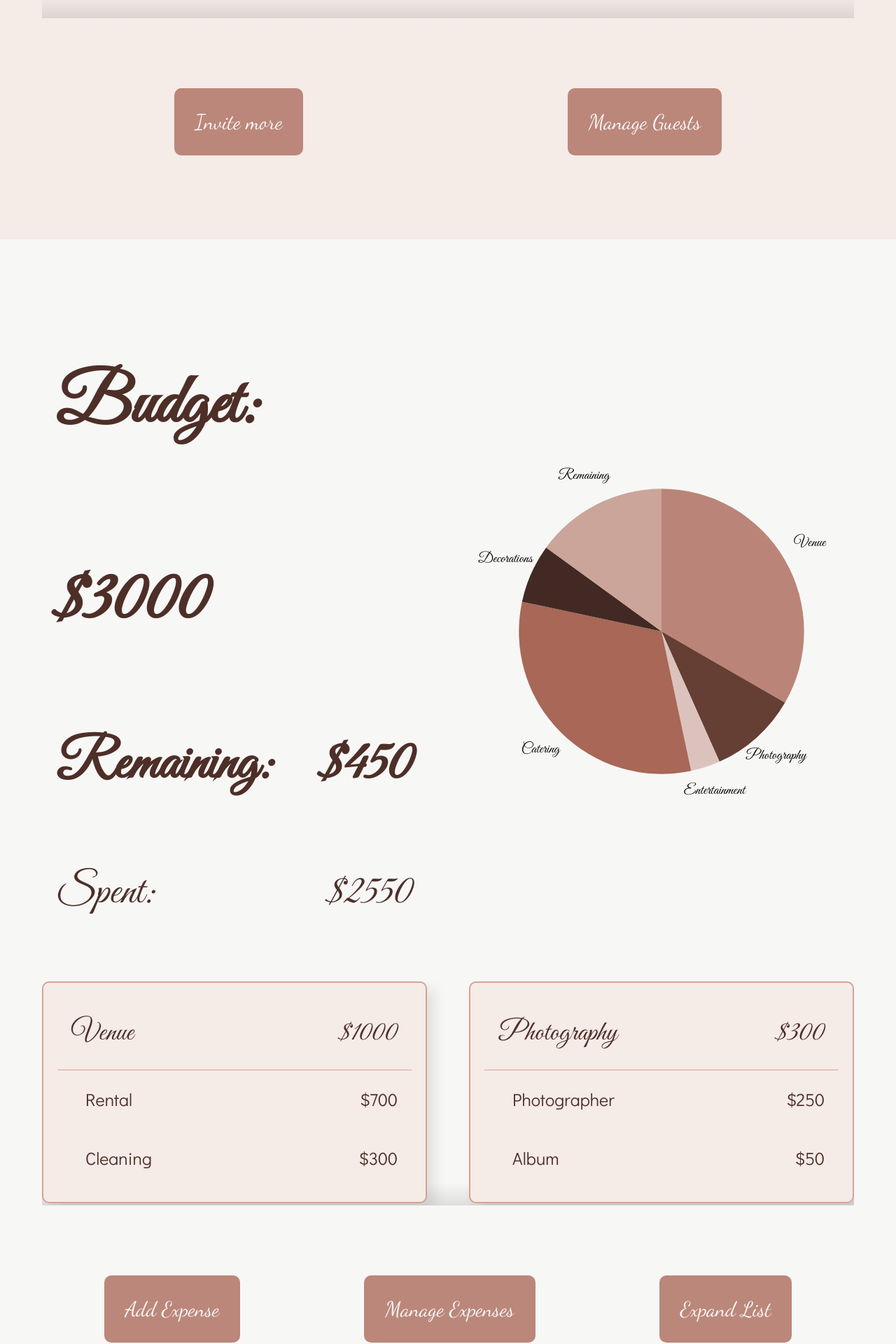
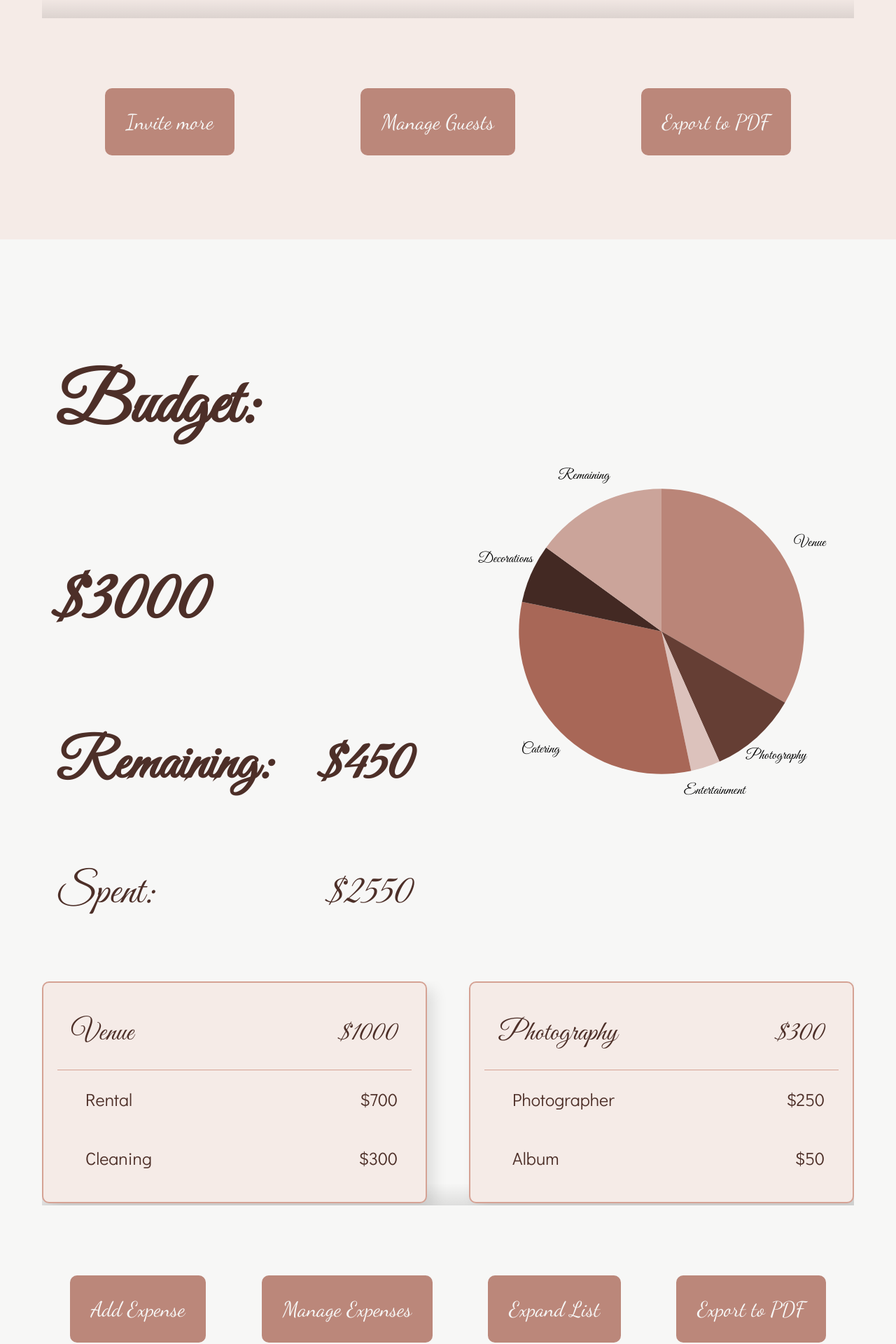
Before and after one commit to kryptokopytko/TakenToEverAfter, a React (Vite) app in the folder client/: page / in a window 1280 px wide. Shown: the part 2080-4000 px from the top of the page at 70% size. Built offline with nearby package versions, Linux system fonts and the light colour scheme.

Commit message:
#0126 Add Export to pdf option

```diff
--- a/client/package.json
+++ b/client/package.json
@@ -11,6 +11,8 @@
   },
   "dependencies": {
     "@types/styled-components": "^5.1.34",
+    "html2canvas": "^1.4.1",
+    "jspdf": "^2.5.2",
     "polished": "^4.3.1",
     "react": "^18.3.1",
     "react-calendar": "^5.0.0",
--- a/client/src/App.tsx
+++ b/client/src/App.tsx
@@ -11,7 +11,7 @@ import TableChart from "./components/sections/TableChart";
 import ThemeConstructor from "./components/sections/ThemeConstructor/ThemeConstructor";
 import Choices from "./components/sections/Choices";
 import { createGlobalStyle } from 'styled-components';
-import Printables from "./components/sections/Printables";
+import Printables from "./components/sections/Printables/Printables";
 
 const AppContainer = styled.div`
   background-color: ${({ theme }) => theme.primary};
--- a/client/src/components/List.tsx
+++ b/client/src/components/List.tsx
@@ -17,8 +17,6 @@ interface ListProps {
 const List: React.FC<ListProps> = ({ list, isExpanded }) => {
 
   return (
-    <div>
-
     <GridContainer isExpanded={isExpanded}>
       {list.map((guest, index) => (
         <GuestItem key={index}>
@@ -27,7 +25,6 @@ const List: React.FC<ListProps> = ({ list, isExpanded }) => {
         </GuestItem>
       ))}
     </GridContainer>
-    </div>
   );
 };
 
--- a/client/src/components/layout/Navbar/Navbar.tsx
+++ b/client/src/components/layout/Navbar/Navbar.tsx
@@ -1,7 +1,7 @@
 import React, { useState } from "react";
 import { useTheme } from "../../../providers/ThemeContext";
 import logo from '/icons/logo.svg';
-import { Body, Heading, Label } from "../../../styles/typography";
+import { Heading, Label } from "../../../styles/typography";
 import { LogoContainer, ButtonsContainer, ThemeSelectorContainer, SelectorButton, ContentContainer, RadioButton, DropdownMenu, BurgerMenu, MobileMenu, NavbarContainer, NamesContainer } from "./NavbarStyles";
 
 interface NavbarProps {
--- a/client/src/components/sections/Budget.tsx
+++ b/client/src/components/sections/Budget.tsx
@@ -4,6 +4,7 @@ import Button, { ButtonContainer } from "../Button";
 import PieChart from "../PieChart";
 import { Card, GridContainer, SpaceBetweenContainer } from "../../styles/section";
 import { useState } from "react";
+import { exportToPDF } from "./Printables/exportToPdf";
 
 const HeaderContainer = styled.div`
   display: grid;
@@ -78,8 +79,7 @@ const Budget = () => {
     };
 
     return (
-        <>
-            <div>
+        <div id='budget'>
             <HeaderContainer>
                 <div>
                     <SpaceBetweenContainer>
@@ -121,9 +121,10 @@ const Budget = () => {
                 <Button onClick={toggleList}>
                     {isExpanded ? 'Collapse List' : 'Expand List'}
                 </Button>
+                <Button onClick={() => exportToPDF("budget")}>Export to PDF</Button>
+
             </ButtonContainer>
         </div>
-        </>
     );
 };
 
--- a/client/src/components/sections/GuestList.tsx
+++ b/client/src/components/sections/GuestList.tsx
@@ -4,6 +4,7 @@ import List from "../List";
 import Button, { ButtonContainer } from "../Button";
 import { useState } from "react";
 import { SpaceBetweenContainer } from "../../styles/section";
+import { exportToPDF } from "./Printables/exportToPdf";
 
 const SummaryContainer = styled.div`
   display: flex;
@@ -54,7 +55,7 @@ const GuestList = () => {
   };
 
   return (
-    <div>
+    <div id='guest-list'>
       <SpaceBetweenContainer>
         <Heading level={1}>Guest List:</Heading>
         <Button onClick={toggleList}>
@@ -69,10 +70,11 @@ const GuestList = () => {
         ))}
       </SummaryContainer>
       <List list={guests} isExpanded={isExpanded} />
-
       <ButtonContainer>
         <Button>Invite more</Button>
         <Button>Manage Guests</Button>
+        <Button onClick={() => exportToPDF("guest-list")}>Export to PDF</Button>
+
       </ButtonContainer>
     </div>
   );
--- a/client/src/components/sections/Printables.tsx
+++ b/client/src/components/sections/Printables/Printables.tsx
@@ -1,7 +1,8 @@
 import styled from "styled-components";
-import { Heading } from "../../styles/typography";
+import { Heading } from "../../../styles/typography";
 import tables from '/pictures/tables.png';
-import Button, { ButtonContainer } from "../Button";
+import Button, { ButtonContainer } from "../../Button";
+import { exportToPDF } from "./exportToPdf";
 
 const Container = styled.div`
     padding: 2rem 0;
@@ -44,6 +45,10 @@ const Printables = () => {
       </PhotoContainer>
       <ButtonContainer>
         <Button>Manage Prints</Button>
+        <Button onClick={() => exportToPDF("budget")}>Download PDF of Budget</Button>
+        <Button onClick={() => exportToPDF("todo-list")}>Download PDF of To Do List</Button>
+        <Button onClick={() => exportToPDF("guest-list")}>Download PDF of Guest List</Button>
+
       </ButtonContainer>
     </Container>
   );
--- /dev/null
+++ b/client/src/components/sections/Printables/exportToPdf.ts
@@ -0,0 +1,31 @@
+import jsPDF from "jspdf";
+import html2canvas from "html2canvas";
+
+export const exportToPDF = (id: string) => {
+  const input = document.getElementById(id);
+  if (input) {
+    html2canvas(input).then((canvas) => {
+      const imgData = canvas.toDataURL("image/png");
+      const pdf = new jsPDF();
+      const imgWidth = 210;
+      const pageHeight = pdf.internal.pageSize.height;
+      const imgHeight = (canvas.height * imgWidth) / canvas.width;
+      let heightLeft = imgHeight;
+
+      let position = 0;
+
+
+      pdf.addImage(imgData, "PNG", 0, position, imgWidth, imgHeight);
+      heightLeft -= pageHeight;
+
+      while (heightLeft >= 0) {
+        position = heightLeft - imgHeight;
+        pdf.addPage();
+        pdf.addImage(imgData, "PNG", 0, position, imgWidth, imgHeight);
+        heightLeft -= pageHeight;
+      }
+
+      pdf.save(id + ".pdf");
+    });
+  }
+};
--- a/client/src/components/sections/ToDo/ToDo.tsx
+++ b/client/src/components/sections/ToDo/ToDo.tsx
@@ -4,6 +4,7 @@ import Button, { ButtonContainer } from "../../Button";
 import { Card, GridContainer, SpaceBetweenContainer } from "../../../styles/section";
 import { SubTaskList, CustomCheckboxLabel, CustomCheckboxWrapper, StyledCheckbox, HiddenCheckbox } from "./ToDoStyles";
 import { StyledCalendar } from "./Calendar";
+import { exportToPDF } from "../Printables/exportToPdf";
 
 const initialTasks = [
   {
@@ -48,28 +49,6 @@ const ToDo = () => {
     (completed, task) => completed + task.subTasks.filter((subTask) => subTask.completed).length,
     0
   );
-
-  const handleTaskChange = (categoryIndex: number, subTaskIndex: number) => {
-    const updatedTasks = tasks.map((task, index) => {
-      if (index === categoryIndex) {
-        const updatedSubTasks = task.subTasks.map((subTask, subIndex) => {
-          if (subIndex === subTaskIndex) {
-            return { ...subTask, completed: !subTask.completed };
-          }
-          return subTask;
-        });
-        return { ...task, subTasks: updatedSubTasks };
-      }
-      return task;
-    });
-
-    setTasks(updatedTasks);
-  };
-
-  const toggleList = () => {
-    setIsExpanded((prev) => !prev);
-  };
-
   const getTasksForDate = (date: Date) => {
     return tasks
       .flatMap((task) => task.subTasks)
@@ -102,8 +81,30 @@ const ToDo = () => {
     return null;
   };
 
+  const handleTaskChange = (categoryIndex: number, subTaskIndex: number) => {
+    const updatedTasks = tasks.map((task, index) => {
+      if (index === categoryIndex) {
+        const updatedSubTasks = task.subTasks.map((subTask, subIndex) => {
+          if (subIndex === subTaskIndex) {
+            return { ...subTask, completed: !subTask.completed };
+          }
+          return subTask;
+        });
+        return { ...task, subTasks: updatedSubTasks };
+      }
+      return task;
+    });
+
+    setTasks(updatedTasks);
+  };
+
+  const toggleList = () => {
+    setIsExpanded((prev) => !prev);
+  };
+
+
   return (
-    <div>
+    <div id="todo-list">
       <SpaceBetweenContainer>
         <Heading level={1}>To Do:</Heading>
         <Heading level={1}>
@@ -118,6 +119,7 @@ const ToDo = () => {
         tileContent={tileContent}
       />
 
+      <div>
         <GridContainer isExpanded={isExpanded} minWidth="28rem">
           {tasks.map((task, categoryIndex) => (
             <Card color="primary" key={categoryIndex}>
@@ -139,7 +141,7 @@ const ToDo = () => {
                           onChange={() => handleTaskChange(categoryIndex, subTaskIndex)}
                         />
                         <StyledCheckbox checked={subTask.completed}>
-                        <svg viewBox="0 -2 24 24" width="18" height="18">
+                          <svg viewBox="4 6 10 10" width="18" height="18">
                             <polyline points="4 6 10 17 22 3 11 12" />
                           </svg>
                         </StyledCheckbox>
@@ -157,8 +159,10 @@ const ToDo = () => {
             </Card>
           ))}
         </GridContainer>
+      </div>
 
       <ButtonContainer>
+        <Button onClick={() => exportToPDF("todo-list")}>Export to PDF</Button>
         <Button>Add Task</Button>
         <Button>Manage Tasks</Button>
         <Button onClick={toggleList}>
--- a/client/src/styles/section.ts
+++ b/client/src/styles/section.ts
@@ -23,6 +23,7 @@ export const GridContainer = styled.div<{
     minmax(${({ minWidth = "20rem" }) => minWidth}, 1fr)
   );
   gap: 3rem;
+
   max-height: ${({ isExpanded, minHeight }) =>
     isExpanded ? "auto" : minHeight ? minHeight : "40vh"};
   overflow-y: auto;
@@ -32,6 +33,7 @@ export const GridContainer = styled.div<{
       ? "transparent"
       : "linear-gradient(to bottom, transparent 90%, rgba(0, 0, 0, 0.1))"};
   width: 100%;
+
 `;
 
 export const Card = styled.div<{ color: string; centered?: string }>`
```
Lines whose indentation alone changed are shown as unchanged.
